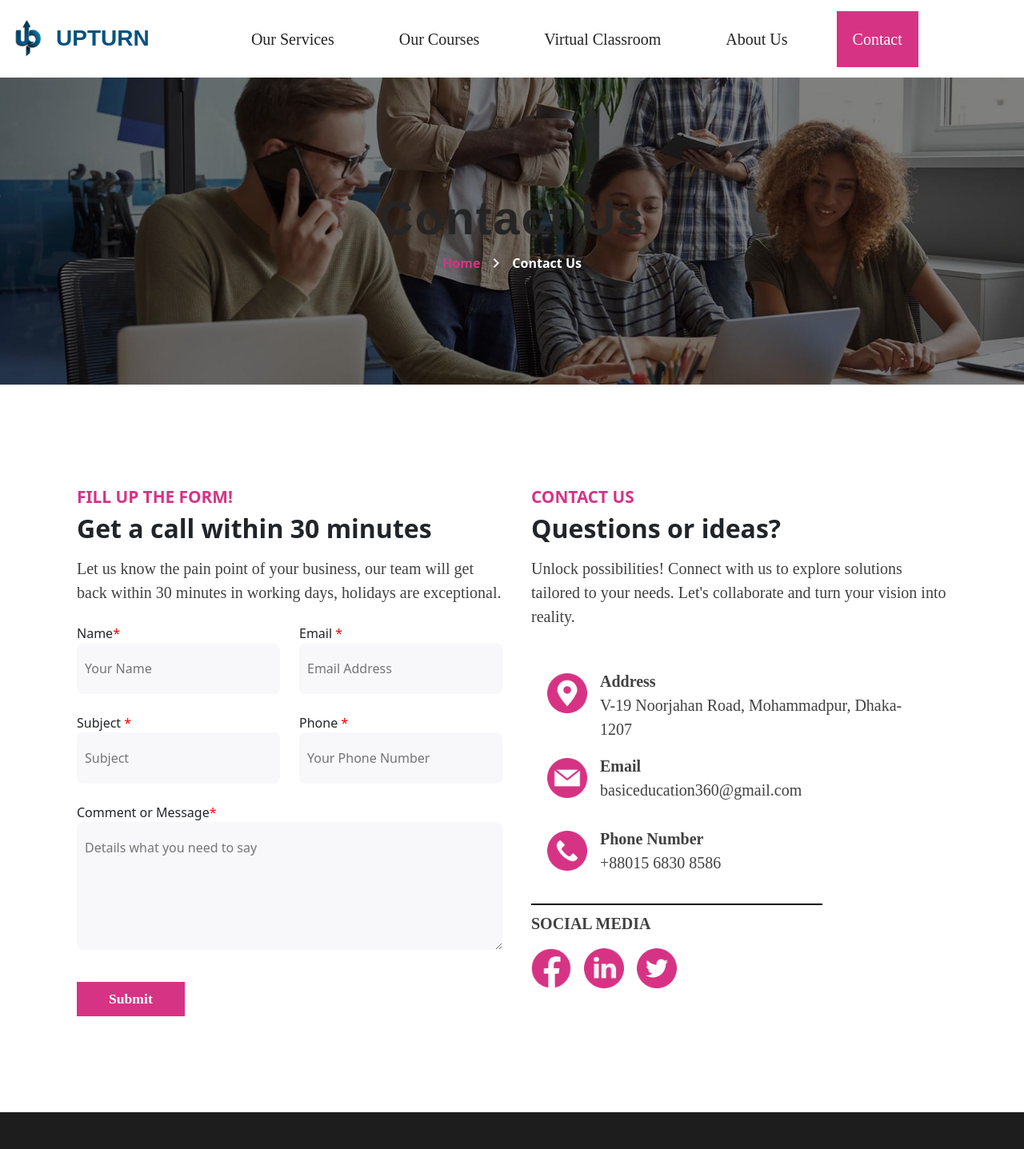
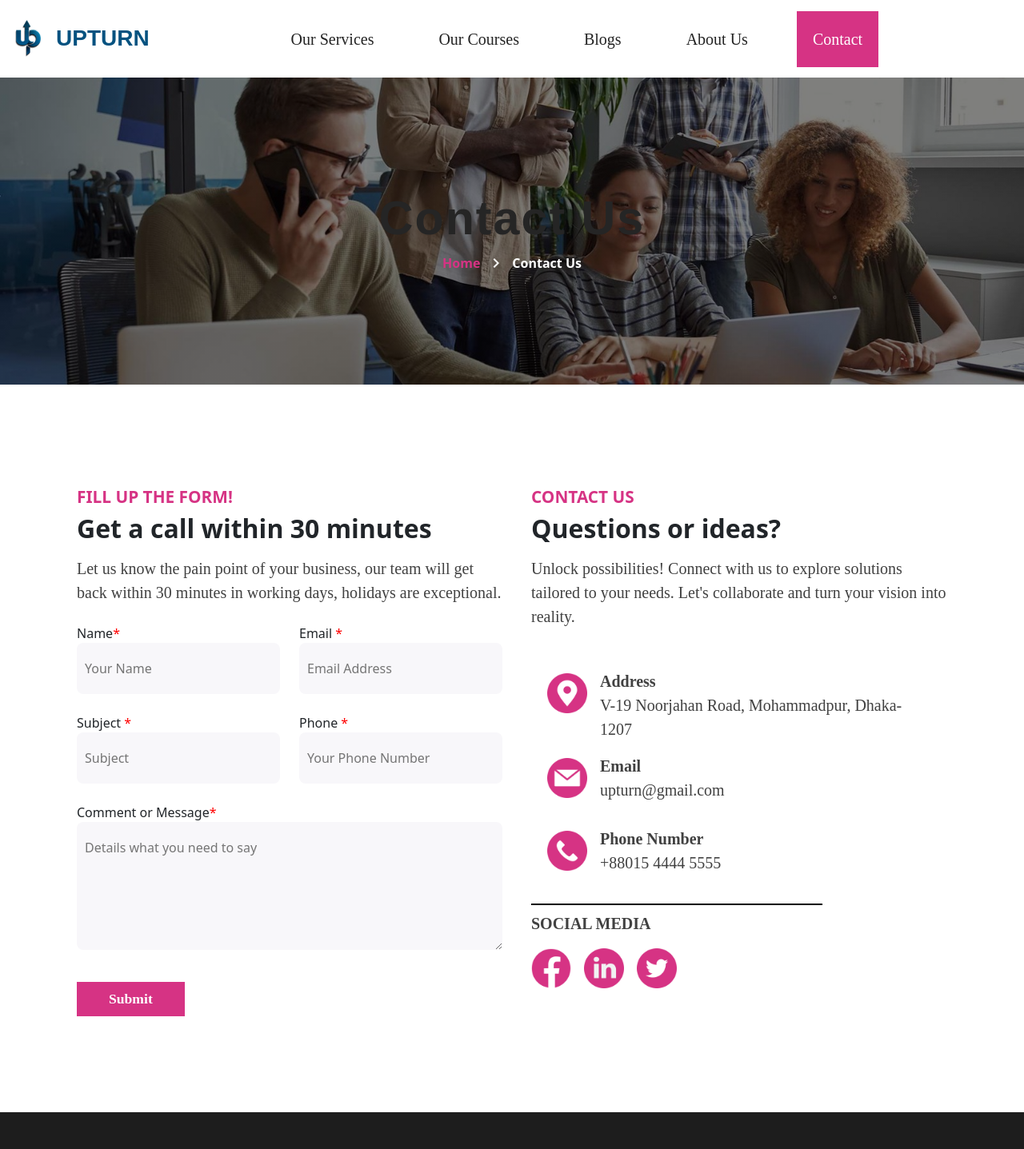
Before and after one commit to Asadullah246/upturn_frontend, a Next.js app: page /contact in a window 1280 px wide. Shown: the top 1437 px of the page at 80% size. Built offline with nearby package versions, Linux system fonts and the light colour scheme.

Commit message:
contact us correnction

```diff
--- a/components/ContactUs.js
+++ b/components/ContactUs.js
@@ -60,7 +60,7 @@ const ContactUs = () => {
                   <b>
                     <p className="mb-0 pb-0 fw-bold  ">Email</p>
                   </b>
-                  <p>basiceducation360@gmail.com</p>
+                  <p>upturn@gmail.com</p>
                 </div>
               </div>
               <div className={`d-flex gap-3`}>
@@ -79,7 +79,7 @@ const ContactUs = () => {
                     <p className="mb-0 pb-0 fw-bold  ">Phone Number</p>
                   </b>
                   <div>
-                    <p>+88015 6830 8586</p>
+                    <p>+88015 4444 5555</p>
                   </div>
                 </div>
               </div>
--- a/components/Hero.js
+++ b/components/Hero.js
@@ -6,7 +6,9 @@ import CustomButton from "./shared/CustomButton";
 
 const Hero = () => {
   return (
-    <section style={{ background: "#FEFAED" }}>
+    <section
+    //  style={{ background: "#FEFAED" }}
+     >
       <div className="container">
         <div className="row g-0">
           <div
--- a/components/Nav.js
+++ b/components/Nav.js
@@ -51,13 +51,13 @@ function NavBar() {
             className={`${styles.navitem} ${route=="/virtual" && "activeNav"}`}
             // href="/">
             href="/virtual">
-              Virtual Classroom
+             Blogs
             </Link>
             <Link
               id="RouterNavLink"
               className={`${styles.navitem} ${route=="/about-us" && "activeNav"}`}
               // href="/"
-              href="/about-us"
+              href="/blogs"
             >
               About Us
             </Link>
--- a/components/home/AboutCeo.js
+++ b/components/home/AboutCeo.js
@@ -8,11 +8,11 @@ const AboutCeo = () => {
     <div className="container mx-auto " style={{ marginTop: "120px" }}>
       <SectionTitle text={"About CEO"}></SectionTitle>
       <div className="row align-items-center " style={{ marginTop: "60px" }}>
-        <div className="col-6 pe-5 " style={{ textAlign: "right" }}>
+        <div className="col-6 pe-5 " style={{ textAlign:"center"  }}>
           <img
             src="/home/new/mr_rayhan.jpg"
             alt=""
-            className={`mr-0   ${styles.heroImg}`}
+            className={`   ${styles.heroImg}`}
           />
         </div>
         <div className="col-6 ps-5">
--- a/components/home/AboutUs.js
+++ b/components/home/AboutUs.js
@@ -5,7 +5,7 @@ import SupportIcon from "@mui/icons-material/Support";
 
 const AboutUs = () => {
   return (
-    <div style={{marginTop:"120px"}}>
+    <div style={{marginTop:"120px" , padding:"0 30px "}}>
       <SectionTitle text={"About Upturn Idea"}></SectionTitle>
       <div className="row" style={{marginTop:"50px "}}>
         <div className="col-12 col-md-6 ">
--- a/components/home/StudentSuccess.js
+++ b/components/home/StudentSuccess.js
@@ -32,8 +32,8 @@ const StudentSuccess = () => {
           })}
         </div>
 
-        <div className="col-12 col-md-6 text-end pe-4">
-          <img src="/home/new/success.png" alt="About" className="h-100" />
+        <div className="col-12 col-md-6 text-end ">
+          <img src="/home/new/success.png" alt="About" className="h-100 " />
         </div>
       </div>
     </div>
--- a/pages/index.js
+++ b/pages/index.js
@@ -40,7 +40,7 @@ export default function Home(props) {
           href="https://fonts.googleapis.com/css2?family=Poppins:wght@500&family=Raleway:wght@600&display=swap"
           rel="stylesheet"
         />
-        <link rel="icon" href="/favicon.ico" />
+        <link rel="icon" href="/mainLogo.png" />
 
         <link
           href="https://cdnjs.cloudflare.com/ajax/libs/font-awesome/6.0.0/css/all.min.css"
--- a/styles/Home.module.css
+++ b/styles/Home.module.css
@@ -4,6 +4,7 @@
 .heroImg {
   width:400px;
   height:auto ;
+  margin:0 auto ;
 }
 /* new css end */
 
```
